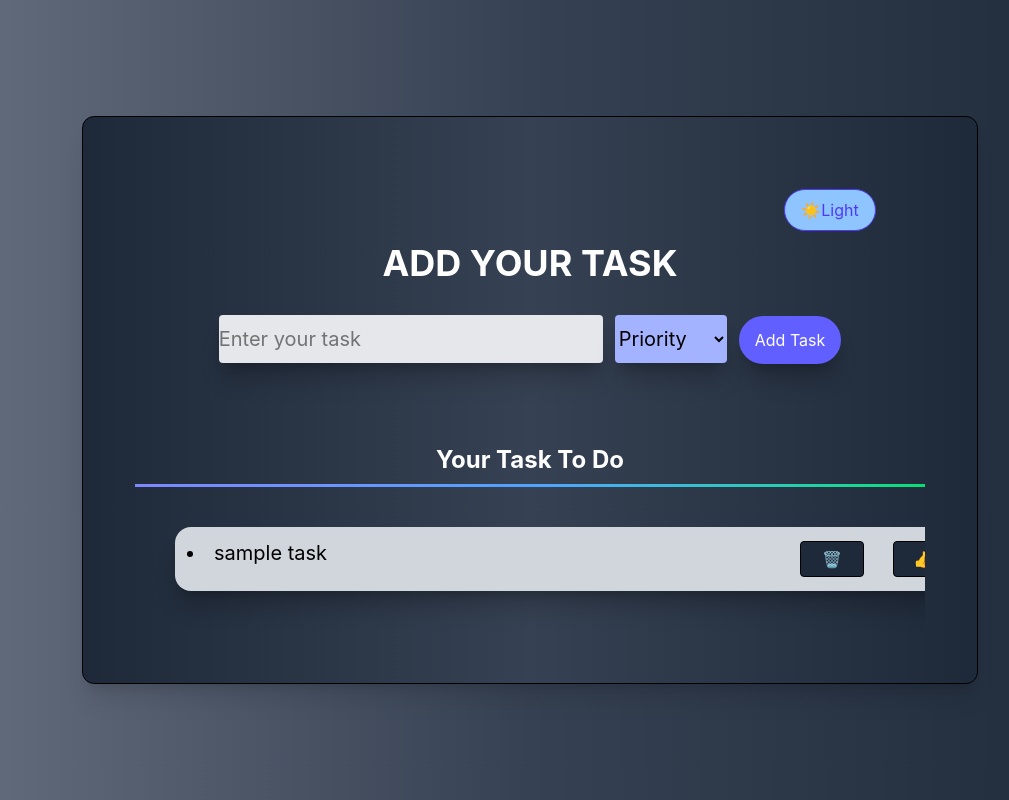
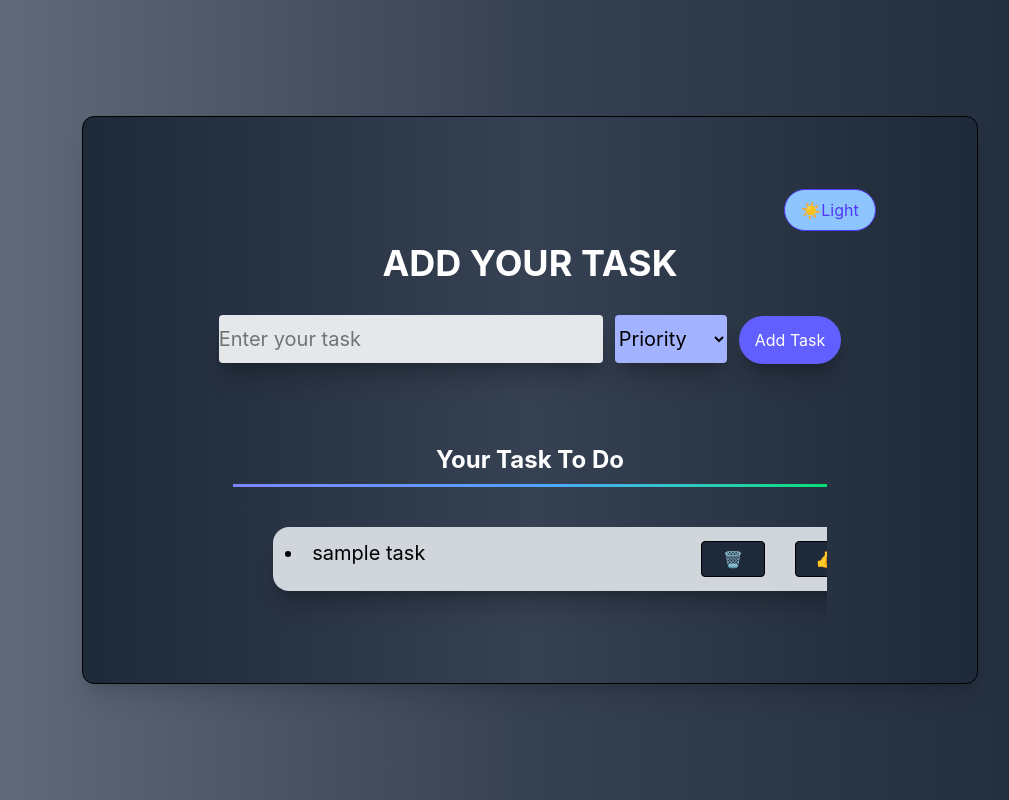
Before and after one commit to pratima-dev25/InternSpark-Internship, a React (Vite) app in the folder Task-1-todo-app/: page / in a window 1280 px wide. Shown: the whole page, without its empty margins (110-1119 px from the left). Built offline with nearby package versions, Linux system fonts and the light colour scheme.

Commit message:
features improvement

```diff
--- a/Task-1-todo-app/src/components/TodoList.jsx
+++ b/Task-1-todo-app/src/components/TodoList.jsx
@@ -7,7 +7,7 @@ export default function TodoList({todos, deleteTodo, doneTask, darkMode}){
 
     return(
 
-        <div className="flex justify-around items-center flex-wrap gap-2 w-full m-5">
+        <div className="flex justify-around items-center flex-wrap gap-2 w-ful max-w-4xl m-5">
 
             <h1 className={ darkMode ? "font-bold text-2xl text-center mt-10 text-white"
             :"font-bold text-2xl text-center mt-10 "}>
```
